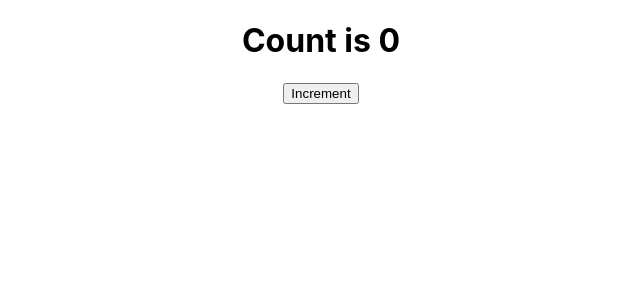
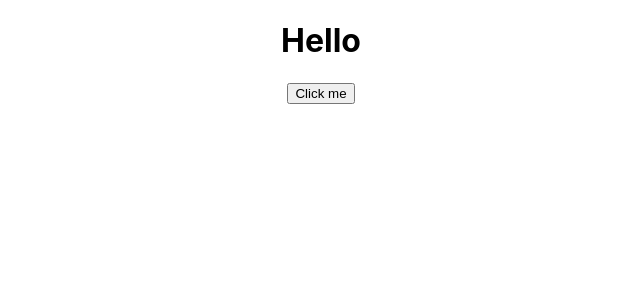
Before and after one commit to ravipandya15/ReactJS_Tutorial, a React (Create React App) app: page / in a window 1280 px wide. Shown: the top 300 px of the page, without its empty margins (319-959 px from the left). Built offline with nearby package versions, Linux system fonts and the light colour scheme.

Commit message:
-Destructuring props and state -Event Handling -Binding Event Handlers

```diff
--- a/src/App.js
+++ b/src/App.js
@@ -5,11 +5,17 @@ import Welcome from './components/Welcome';
 import Hello from './components/Hello';
 import Message from './components/Message';
 import Counter from './components/Counter';
+import FunctionClick from './components/FunctionClick';
+import ClassClick from './components/ClassClick'
+import EventBind from './components/EventBind';
 // import { Greet } from './components/Greet'
 function App() {
   return (
     <div className="App">
-      <Counter />
+      <EventBind />
+      {/* <FunctionClick /> */}
+      {/* <ClassClick /> */}
+      {/* <Counter /> */}
       {/* <Message /> */}
       {/* ---------------functional component -------------*/}
       {/* <Greet name="Saurin" heroName="SuperMan">
@@ -17,16 +23,16 @@ function App() {
       </Greet>
       <Greet name="Punit" heroName="BatMan">
         <button>Click</button>
-      </Greet>
-      <Greet name="Kyara" heroName="Wonder Women"/> */}
+      </Greet> */}
+      {/* <Greet name="Kyara" heroName="Wonder Women"/> */}
 
       {/* ---------------class component -------------*/}
       {/* <Welcome name="Akash" heroName="SuperMan">
         <h3>inner part of Welcome! Happy Coding!</h3>
       </Welcome>
-      <Welcome name="Dairya" heroName="BatMan"/>
-      <Welcome name="Vidhi" heroName="Wonder Women"/>
-      <Hello /> */}
+      <Welcome name="Dairya" heroName="BatMan"/> */}
+      {/* <Welcome name="Vidhi" heroName="Wonder Women"/> */}
+      {/* <Hello /> */}
     </div>
   );
 }
--- /dev/null
+++ b/src/components/ClassClick.js
@@ -0,0 +1,16 @@
+import React, { Component } from 'react'
+
+class ClassClick extends Component {
+    ClassClickEventHandler(){
+        console.log("Class button click")
+    }
+    render() {
+        return (
+            <div>
+                <button onClick={this.ClassClickEventHandler}>ClassClick</button>
+            </div>
+        )
+    }
+}
+
+export default ClassClick
--- /dev/null
+++ b/src/components/EventBind.js
@@ -0,0 +1,56 @@
+import React, { Component } from 'react'
+
+class EventBind extends Component {
+    constructor(props) {
+        super(props)
+
+        this.state = {
+             message : "Hello"
+        }
+
+        // 3rd option - best
+        this.clickHandler = this.clickHandler.bind(this)
+    }
+
+
+    clickHandler(){
+        //application will break
+        // cannot read property setState of undefined as 'this' keyword is undefined in this method
+        this.setState({
+            message : "Goodbye!"
+        })
+       console.log(this)
+    }
+
+    // 4th option
+    // clickHandler = () => {
+    //     //application will break
+    //     // cannot read property setState of undefined as 'this' keyword is undefined in this method
+    //     this.setState({
+    //         message : "Goodbye!"
+    //     })
+    //    console.log(this)
+    // }
+
+    render() {
+        return (
+            <div>
+                <h1>{this.state.message}</h1>
+                {/* <button onClick={this.clickHandler}>Click me</button> */}
+                {/* 1st option - not good - performance issue. will render every time */}
+                {/* <button onClick={this.clickHandler.bind(this)}>Click me</button> */}
+
+                {/* 2nd option - aero function in render - also not good performance issue */}
+                {/* <button onClick={() => this.clickHandler()}>Click me</button> */}
+
+                {/* 3rd option - bind 'this' in constructor - best option*/}
+                {/* <button onClick={this.clickHandler}>Click me</button> */}
+
+                {/* 4th option - class property as aero function - clickHandler method as aero function*/}
+                <button onClick={this.clickHandler}>Click me</button>
+            </div>
+        )
+    }
+}
+
+export default EventBind
--- /dev/null
+++ b/src/components/FunctionClick.js
@@ -0,0 +1,14 @@
+import React from 'react'
+
+function FunctionClick() {
+    function functionClickEventHandling(){
+        console.log("Function button click")
+    }
+    return (
+        <div>
+            <button onClick={functionClickEventHandling}>Function Click</button>
+        </div>
+    )
+}
+
+export default FunctionClick
--- a/src/components/Greet.js
+++ b/src/components/Greet.js
@@ -7,10 +7,13 @@ import React from 'react'
 const Greet = (props) => {
     // props are immutable. you can not change value of it. below line throws error
     // props.name = "Ravi"
+
+    //destructuring objects
+    const {name, heroName} = props
     return (
         <div>
-            <h1>Hello {props.name} a.k.a {props.heroName}!</h1>
-            {props.children}
+            <h1>Hello {name} a.k.a {heroName}!</h1>
+            {/* {props.children} */}
         </div>
     )
 }
--- a/src/components/Message.js
+++ b/src/components/Message.js
@@ -1,4 +1,4 @@
-import react , { Component } from 'react'
+import React , { Component } from 'react'
 
 class Message extends Component{
 
--- a/src/components/Welcome.js
+++ b/src/components/Welcome.js
@@ -1,12 +1,18 @@
-import react , { Component } from 'react'
+import React , { Component } from 'react'
 
 class Welcome extends Component{
     render() {
+        //destructuring props
+        const {name, heroName} = this.props
+        // destructuring states
+        // const {state1, state2} = this.state
         return (
             <div>
-                <h1>Class Component welcomes {this.props.name} a.k.a
+                {/* <h1>Class Component welcomes {this.props.name} a.k.a
                 {this.props.heroName}</h1>
-                {this.props.children}
+                {this.props.children} */}
+                <h1>Class Component welcomes {name} a.k.a {heroName}</h1>
+                {/* {this.props.children} */}
             </div>
 
         )
```
